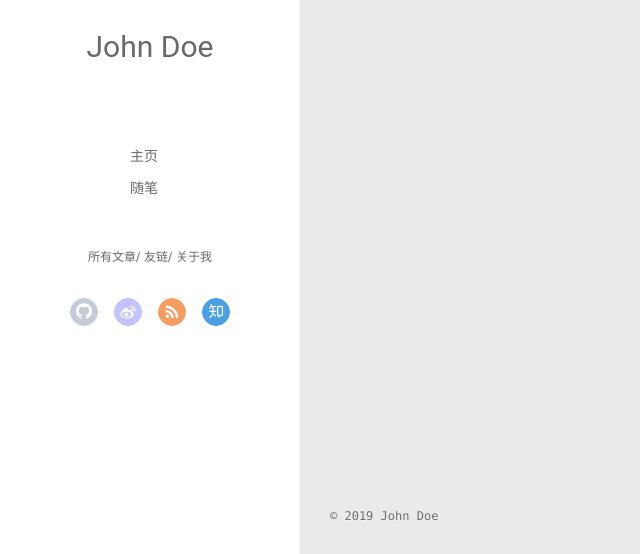
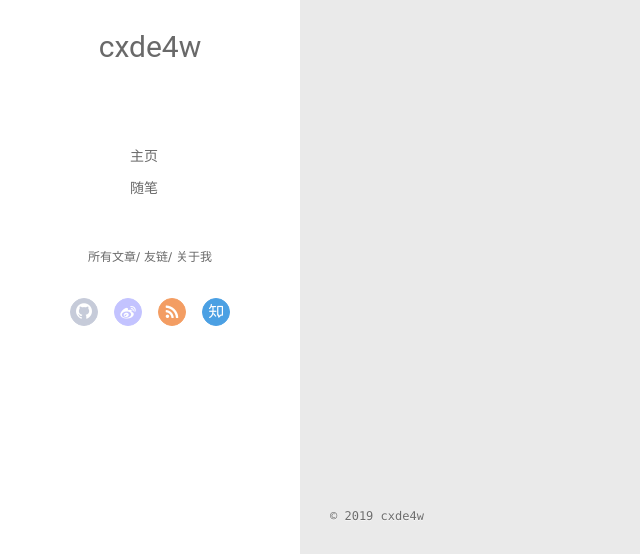
Before and after one commit to cxde4w/cxde4w.github.io, a plain HTML site: page archives/index.html in a window 1280 px wide. Shown: the part 243-797 px from the top of the page, 0-640 px from the left. Drawn offline with Linux system fonts and the light colour scheme; no server answers.

Commit message:
Site updated: 2019-05-15 22:43:10

```diff
--- a/archives/index.html
+++ b/archives/index.html
@@ -46,7 +46,7 @@
 			<img src class="js-avatar">
 		</a>
 		<hgroup>
-		  <h1 class="header-author"><a href="/">John Doe</a></h1>
+		  <h1 class="header-author"><a href="/">cxde4w</a></h1>
 		</hgroup>
 
 
@@ -104,7 +104,7 @@
 				<img src class="js-avatar">
 			</div>
 			<hgroup>
-			  <h1 class="header-author js-header-author">John Doe</h1>
+			  <h1 class="header-author js-header-author">cxde4w</h1>
 			</hgroup>
 
 
@@ -202,7 +202,7 @@
   <div class="outer">
     <div id="footer-info">
     	<div class="footer-left">
-    		&copy; 2019 John Doe
+    		&copy; 2019 cxde4w
     	</div>
       	<div class="footer-right">
       		<a href="http://hexo.io/" target="_blank">Hexo</a>  Theme <a href="https://github.com/litten/hexo-theme-yilia" target="_blank">Yilia</a> by Litten
```
Also changed, not shown: 2019/05/15/hello-world/index.html (+3 -3 lines), archives/2019/05/index.html (+3 -3 lines), archives/2019/index.html (+3 -3 lines), index.html (+3 -3 lines).
